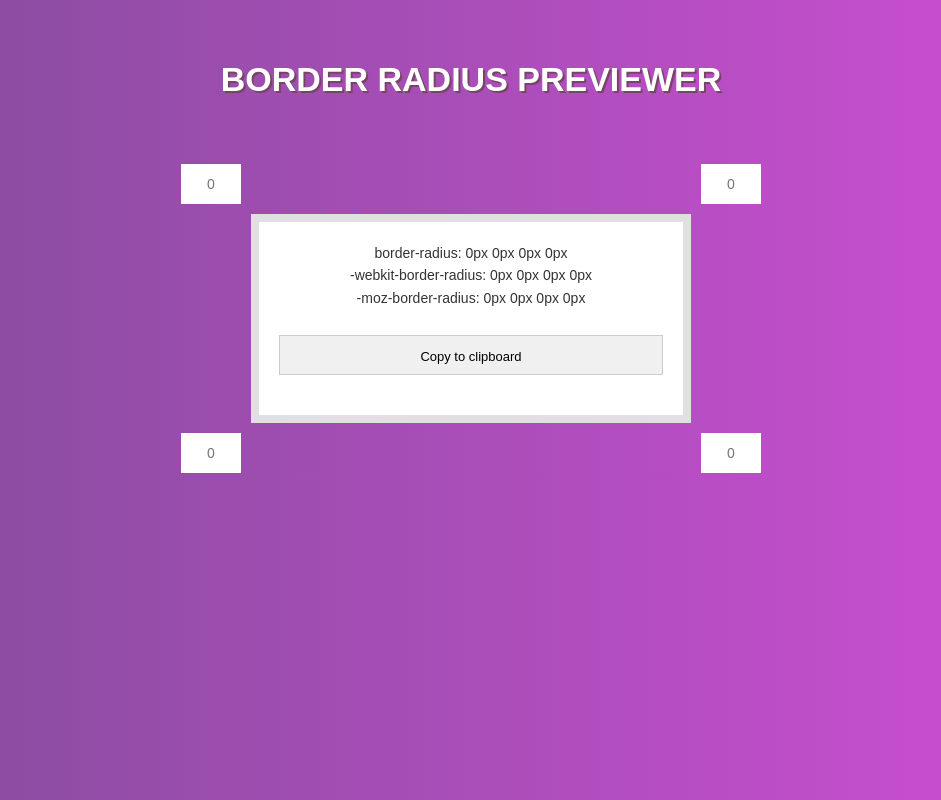
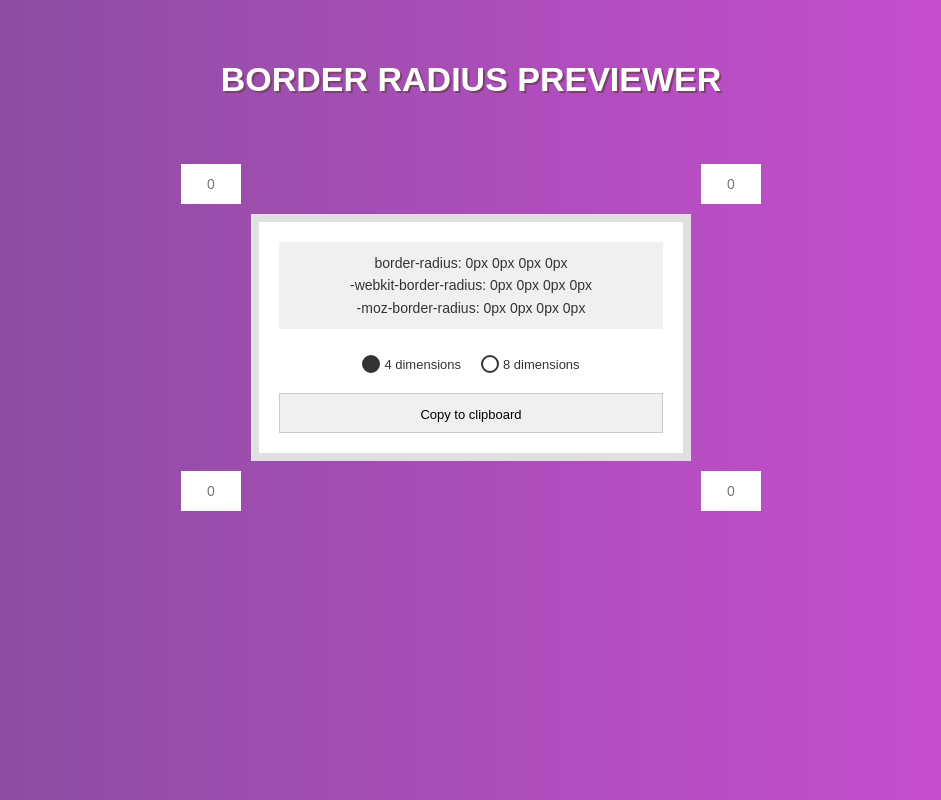
Before and after one commit to leandroatallah/border-radius-previewer, a React (Create React App) app: page / in a window 1280 px wide. Shown: the whole page, without its empty margins (169-1110 px from the left). Built offline with nearby package versions, Linux system fonts and the light colour scheme.

Commit message:
Add (wip): swith between 4 and 8 dimensions

```diff
--- a/src/App.css
+++ b/src/App.css
@@ -45,6 +45,7 @@ h1 {
     padding: 20px;
     width: 100%;
     /* height: 200px; */
+    padding-bottom: 20px;
     border: 8px solid #e0e0e0;
     background-color: #fff;
     border-radius: 0;
@@ -98,8 +99,8 @@ input::-webkit-inner-spin-button {
     font-weight: 300;
     color: #333;
     line-height: 1.6;
-    padding: 0 20px;
-    background-color: #fff;
+    padding: 10px 20px;
+    background-color: #f0f0f0;
 }
 button {
     border: 1px solid #ccc;
@@ -109,7 +110,35 @@ button {
     width: 100%;
     height: 40px;
     line-height: 40px;
-    margin: 20px 0;
     font-size: 13px;
     cursor: pointer;
 }
+
+#radio-items {
+    margin: 20px 0;
+    text-align: center;
+}
+#radio-items input {
+    display: none;
+}
+#radio-items label {
+    line-height: 14px;
+    font-size: 13px;
+    color: #333;
+    margin: 0 10px;
+}
+#radio-items label:before {
+    content: '';
+    vertical-align: bottom;
+    display: inline-block;
+    width: 14px;
+    height: 14px;
+    border-radius: 100%;
+    margin-right: 4px;
+    background-color: transparent;
+    border: 2px solid #333;
+}
+
+#radio-items input:checked + label:before {
+    background-color: #333;
+}
--- a/src/App.jsx
+++ b/src/App.jsx
@@ -2,20 +2,37 @@ import React, {useState} from 'react'
 import './App.css'
 
 export default function App() {
+    const [eightDimension, setEightDimensions] = useState(false)
     const [topLeft, setTopLeft] = useState(0)
     const [topRight, setTopRight] = useState(0)
     const [bottomRight, setBottomRight] = useState(0)
     const [bottomLeft, setBottomLeft] = useState(0)
 
     function getBorderRadius() {
-        return `${topLeft}px ${topRight}px ${bottomRight}px ${bottomLeft}px`
+        if(eightDimension) {
+            console.log('true')
+            return `${topLeft}px ${topRight}px ${bottomRight}px ${bottomLeft}px / ${topLeft}px ${topRight}px ${bottomRight}px ${bottomLeft}px`
+        } else {
+            console.log('false')
+            return `${topLeft}px ${topRight}px ${bottomRight}px ${bottomLeft}px`
+        }
+    }
+
+    function printCssformat() {
+        return `border-radius: ${getBorderRadius()} \n-webkit-border-radius: ${getBorderRadius()} \n-moz-border-radius: ${getBorderRadius()}`
     }
 
     function copyToClip() {
         const copyResult = document.getElementById('text-result')
+        copyResult.value = printCssformat()
         copyResult.select()
         copyResult.setSelectionRange(0, 99999)
         document.execCommand('copy')
+    }
+
+    function changeDimension(e) {
+        // const radio = document.getElementsByClassName('choose-dimension')
+        setEightDimensions(e.target.value)
     }
 
     return (
@@ -30,9 +47,13 @@ export default function App() {
                             <div>-webkit-border-radius: {getBorderRadius()}</div>
                             <div>-moz-border-radius: {getBorderRadius()}</div>
                         </div>
-                        {/* <textarea id="text-result" defaultValue={`border-radius: ${getBorderRadius()} \n-webkit-border-radius: ${getBorderRadius()} \n-moz-border-radius: ${getBorderRadius()}`}
-                        ></textarea> */}
-                        <input id="text-result" value={`border-radius: ${getBorderRadius()} \n-webkit-border-radius: ${getBorderRadius()} \n-moz-border-radius: ${getBorderRadius()}`} />
+                        <input id="text-result" />
+                        <div id="radio-items">
+                            <input type="radio" name="choose-dimension" id="four-d" defaultValue={false} onChange={(e) => changeDimension(e)} defaultChecked />
+                            <label htmlFor="four-d">4 dimensions</label>
+                            <input type="radio" name="choose-dimension" id="eight-d" defaultValue={true} onChange={(e) => changeDimension(e)} />
+                            <label htmlFor="eight-d">8 dimensions</label>
+                        </div>
                         <button onClick={() => copyToClip()}>Copy to clipboard</button>
                     </div>
 
```
